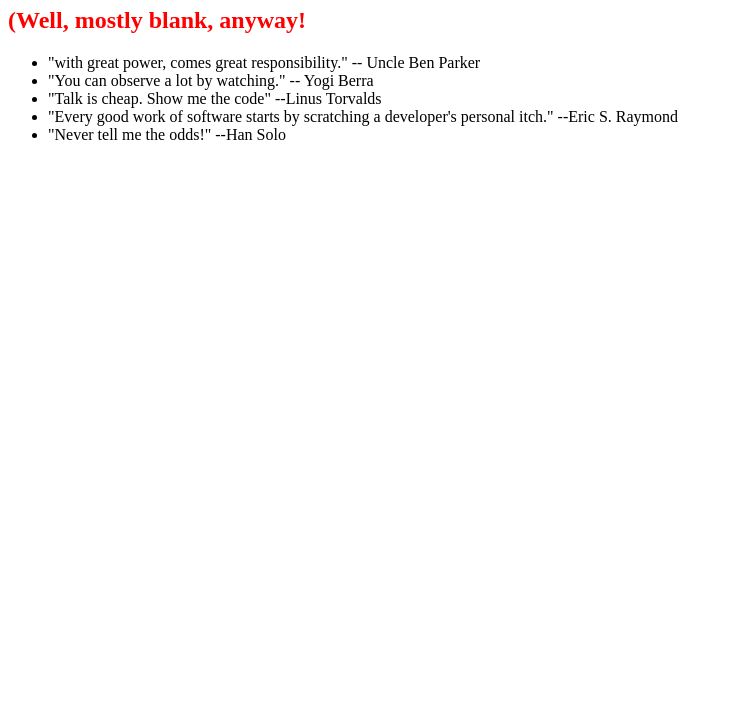
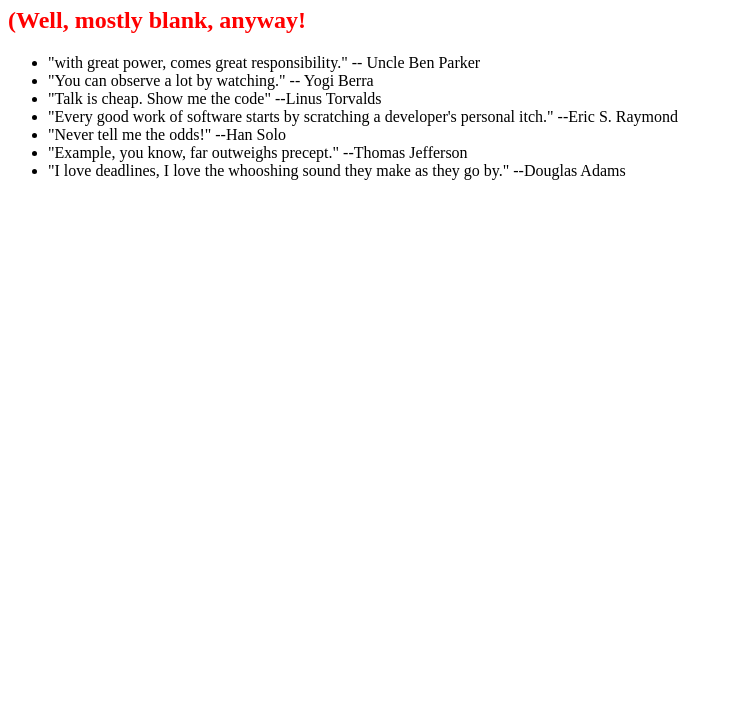
Before and after one commit to heriyantoliu/gitTutorial, a plain HTML site: page index.html in a window 1280 px wide. Shown: the part 73-800 px from the top of the page, without its empty margins (0-732 px from the left). Drawn offline with Linux system fonts and the light colour scheme.

Commit message:
Douglas Adam quote

```diff
--- a/index.html
+++ b/index.html
@@ -14,6 +14,8 @@
             <li>"Talk is cheap. Show me the code" --Linus Torvalds</li>
             <li>"Every good work of software starts by scratching a developer's personal itch." --Eric S. Raymond</li>
             <li>"Never tell me the odds!" --Han Solo</li>
+            <li>"Example, you know, far outweighs precept." --Thomas Jefferson</li>
+            <li>"I love deadlines, I love the whooshing sound they make as they go by." --Douglas Adams</li>
         </ul>
     </body>
 </html>
```
